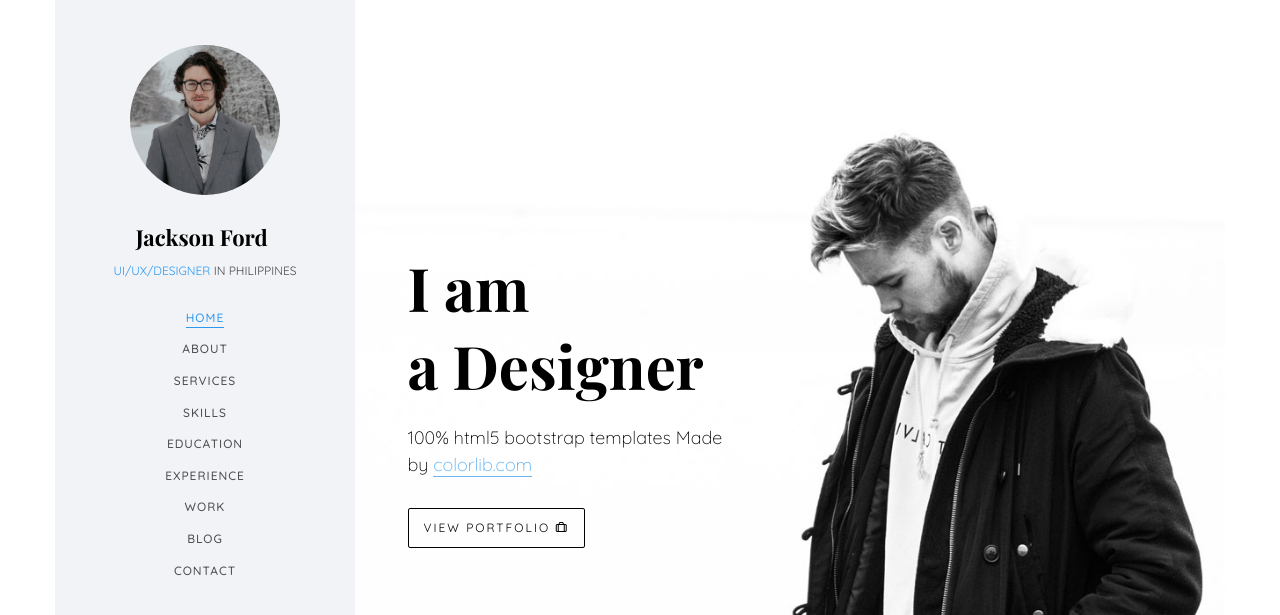
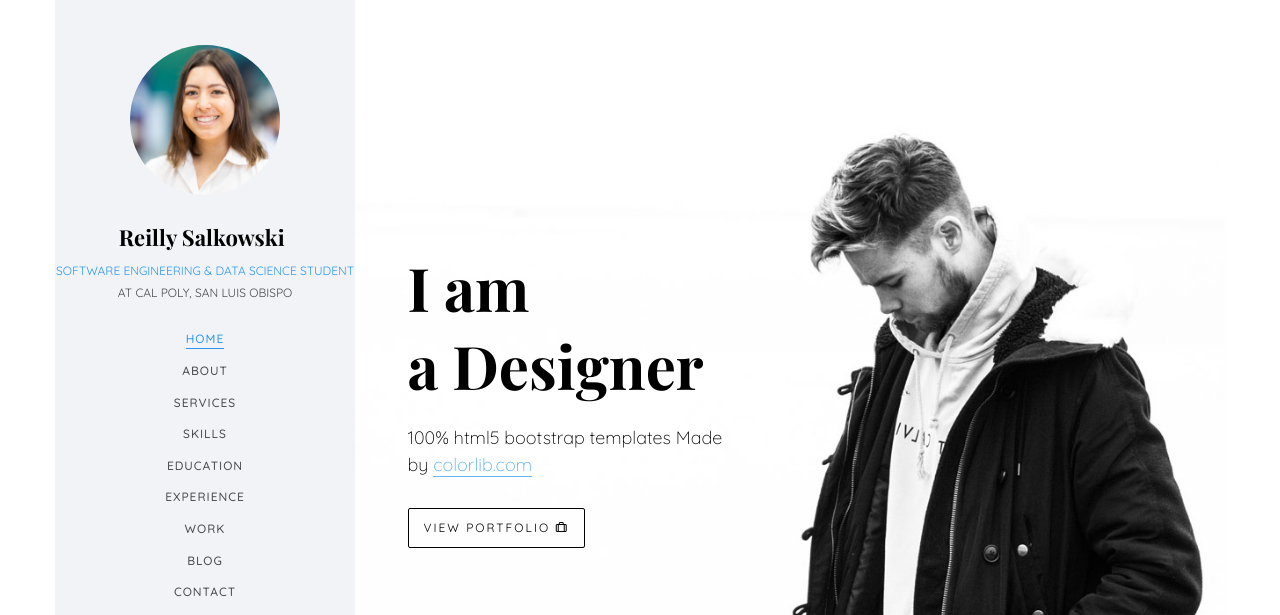
Before and after one commit to reillynski/reillynski.github.io, a plain HTML site: page index.html in a window 1280 px wide. Shown: the top 615 px of the page. Drawn offline with nearby package versions, Linux system fonts and the light colour scheme; files whose address does not match are found by name; a web font is replaced by a local one.

Commit message:
updated some info

```diff
--- a/index.html
+++ b/index.html
@@ -56,9 +56,9 @@
 		<a href="#" class="js-colorlib-nav-toggle colorlib-nav-toggle" data-toggle="collapse" data-target="#navbar" aria-expanded="false" aria-controls="navbar"><i></i></a>
 		<aside id="colorlib-aside" role="complementary" class="border js-fullheight">
 			<div class="text-center">
-				<div class="author-img" style="background-image: url(images/about.jpg);"></div>
-				<h1 id="colorlib-logo"><a href="index.html">Jackson Ford</a></h1>
-				<span class="position"><a href="#">UI/UX/Designer</a> in Philippines</span>
+				<div class="author-img" style="background-image: url(images/ghc2019headshot.jpg);"></div>
+				<h1 id="colorlib-logo"><a href="index.html">Reilly Salkowski</a></h1>
+				<span class="position"><a href="#">Software Engineering & Data Science Student</a> at Cal Poly, San Luis Obispo</span>
 			</div>
 			<nav id="colorlib-main-menu" role="navigation" class="navbar">
 				<div id="navbar" class="collapse">
```
Also changed, not shown: images/ghc2019headshot.jpg (added).
